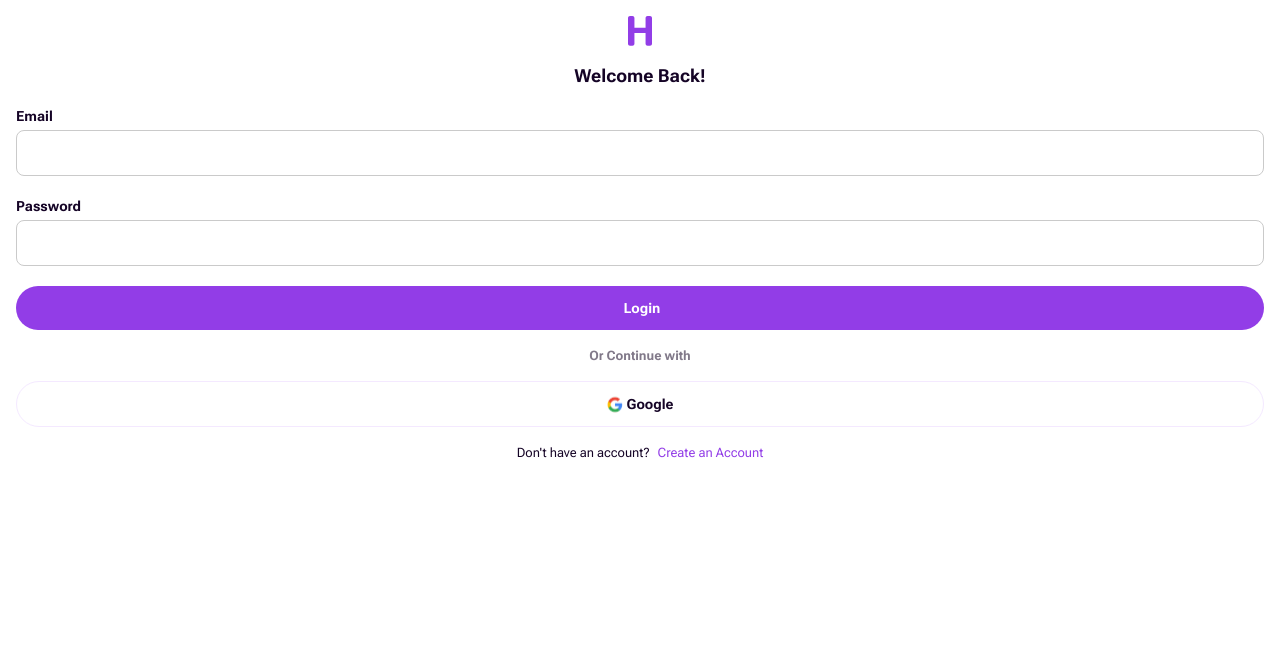
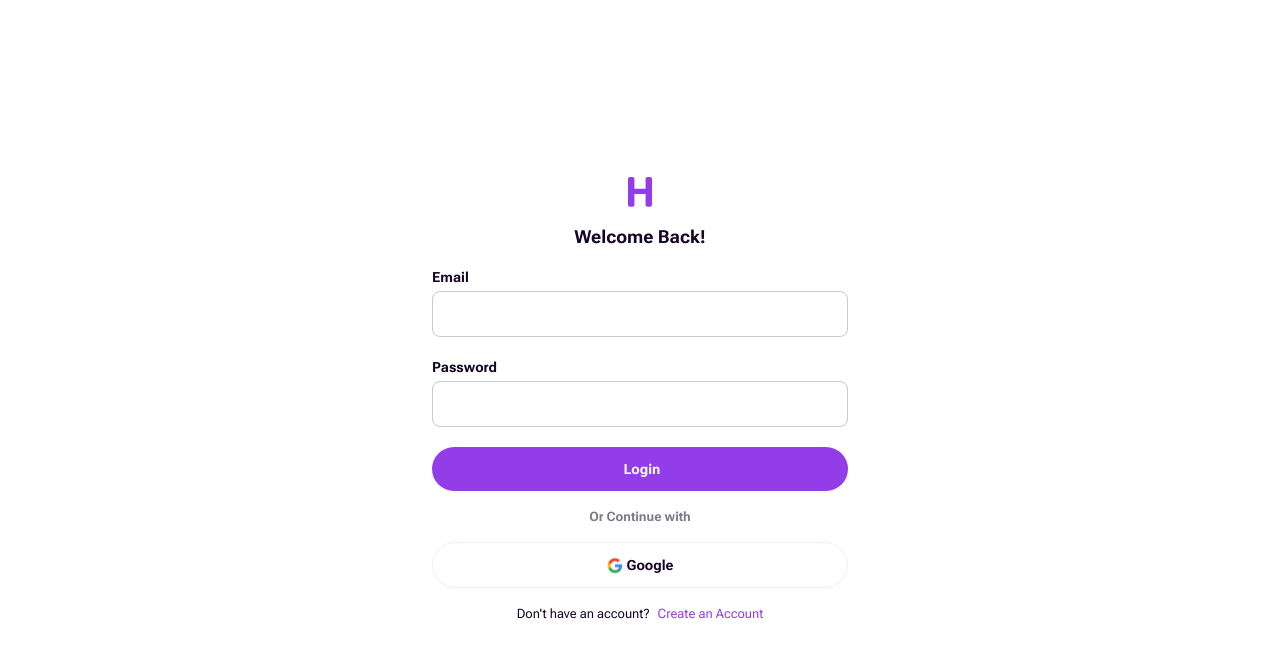
Before and after one commit to craftzniac/habitual, a Next.js app in the folder frontend/: page /login in a window 1280 px wide. Shown: the top 658 px of the page. Built offline with nearby package versions, Linux system fonts and the light colour scheme; no server answers.

Commit message:
(frontend) make login and signup pages responsive

```diff
--- a/frontend/src/app/(auth)/layout.tsx
+++ b/frontend/src/app/(auth)/layout.tsx
@@ -2,7 +2,7 @@ import { ReactNode } from "react";
 
 export default function AuthLayout({ children }: { children: ReactNode }) {
   return (
-    <div className="flex w-full h-full">
+    <div className="flex w-full h-full overflow-y-auto justify-center md:items-center">
       {children}
     </div>
   )
--- a/frontend/src/app/(auth)/login/page.tsx
+++ b/frontend/src/app/(auth)/login/page.tsx
@@ -40,7 +40,7 @@ export default function Login() {
         }
     }
     return (
-        <div className="w-full h-full flex p-4">
+        <div className="w-full h-fit flex p-4 max-w-[28rem]">
             <main className="w-full h-full flex flex-col items-center gap-4">
                 <Image src={Logo} alt="logo" />
                 <div className="flex flex-col w-full h-full items-center gap-4">
--- a/frontend/src/app/(auth)/signup/page.tsx
+++ b/frontend/src/app/(auth)/signup/page.tsx
@@ -36,7 +36,7 @@ export default function Signup() {
   }
 
   return (
-    <div className="w-full h-full flex p-4">
+    <div className="w-full h-fit flex p-4 max-w-[28rem]">
       <main className="w-full h-full flex flex-col items-center gap-4">
         <Image src={Logo} alt="logo" />
         <div className="flex flex-col w-full h-full items-center gap-4">
```
